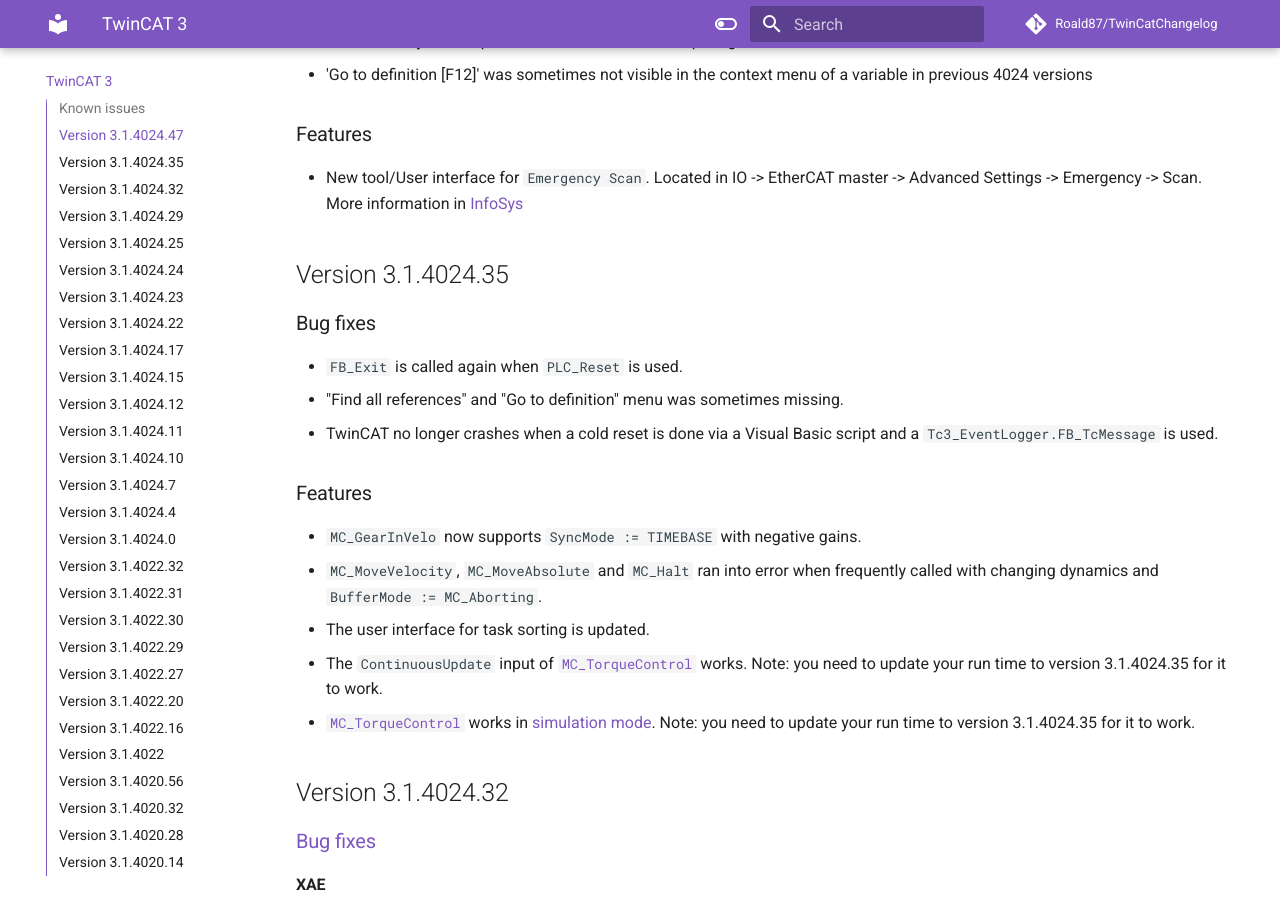
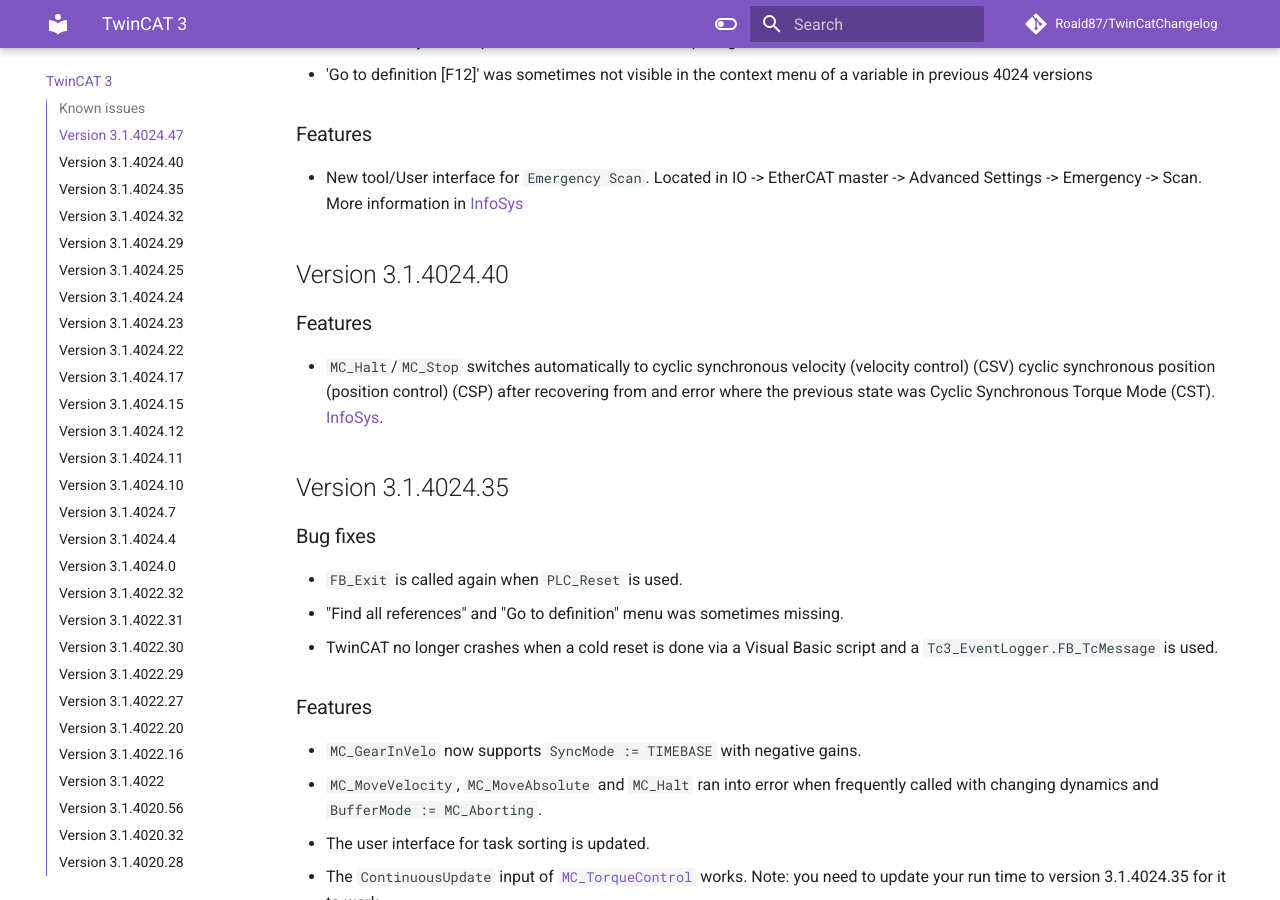
Before and after one commit to Roald87/TwinCatChangelog, an MkDocs documentation site: the page built from docs/tc3.md, in a window 1280 px wide and 900 px high, scrolled down 1520 px. Built offline with MkDocs 1.6.1 and Material for MkDocs 9.7.7, drawn with Linux system fonts in a browser that asks for light colours; comment, search, counter and statistics services are not loaded.

Commit message:
mc_halt/mc_stop atomatically reset to csv/csp mode

```diff
--- a/docs/tc3.md
+++ b/docs/tc3.md
@@ -34,6 +34,12 @@
 ### Features
 
 -   New tool/User interface for `Emergency Scan`. Located in IO -> EtherCAT master -> Advanced Settings -> Emergency -> Scan. More information in [InfoSys](https://infosys.beckhoff.com/english.php?content=../content/1033/tc3_io_intro/1446585227.html&id=1449419436157771945)
+
+## Version 3.1.4024.40
+
+### Features
+
+- `MC_Halt`/`MC_Stop` switches automatically to cyclic synchronous velocity (velocity control) (CSV) cyclic synchronous position (position control) (CSP) after recovering from and error where the previous state was Cyclic Synchronous Torque Mode (CST). [InfoSys](https://infosys.beckhoff.com/content/1033/tcplclib_tc2_mc2/7617393803.html?id=6677792901421113137).
 
 ## Version 3.1.4024.35
 
```
